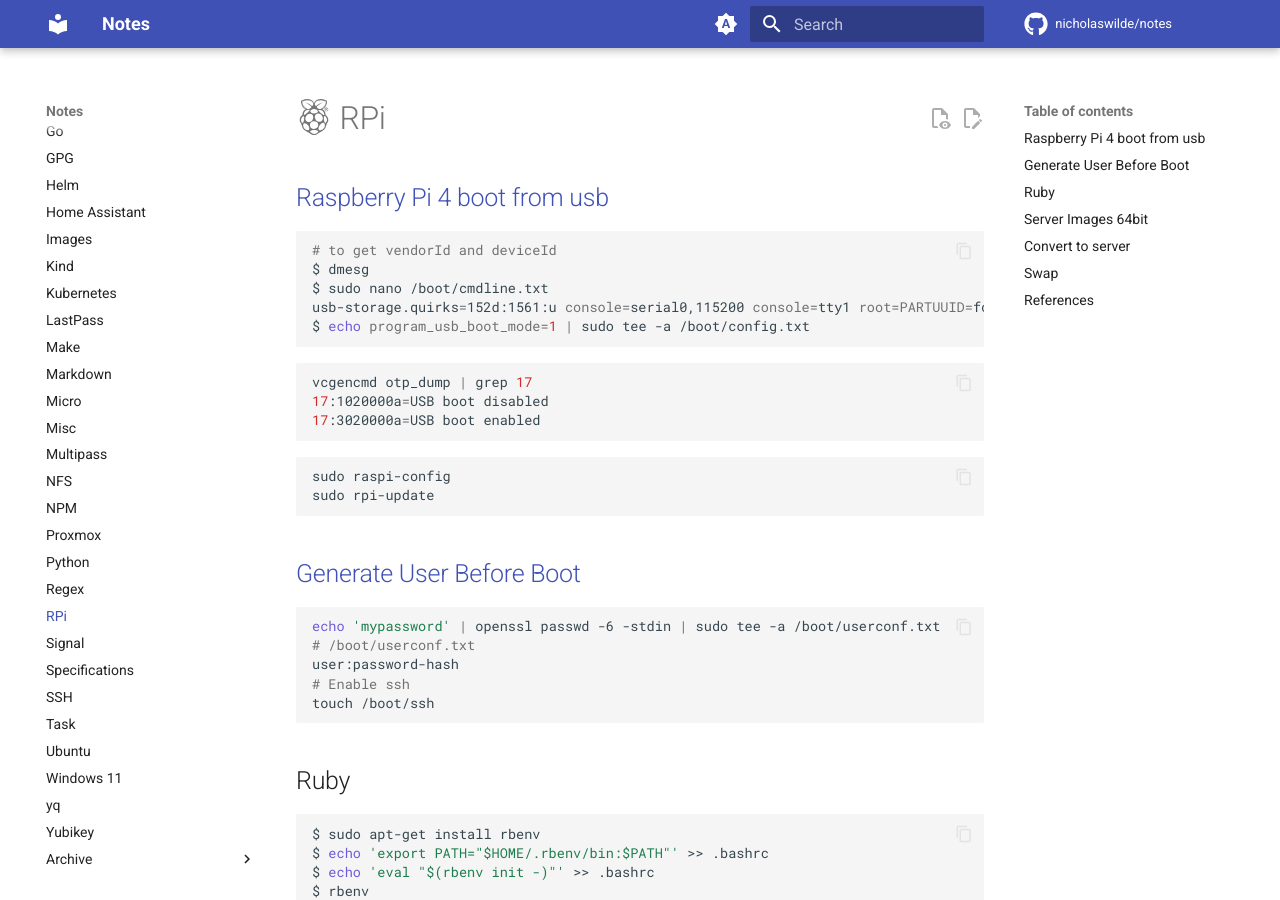
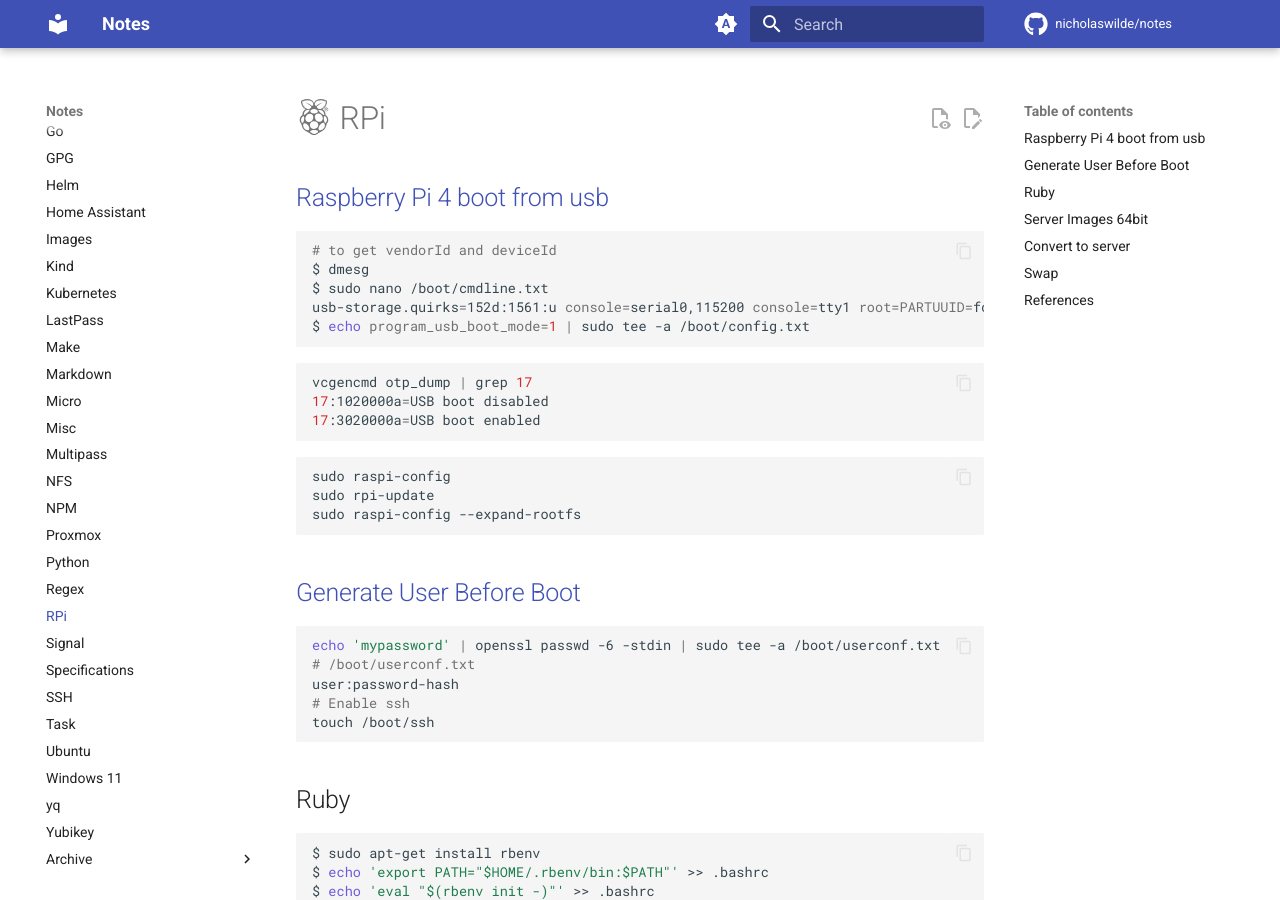
Before and after one commit to nicholaswilde/notes, an MkDocs documentation site: the page built from docs/rpi.md, in a window 1280 px wide and 900 px high. Built offline with MkDocs 1.6.1 and Material for MkDocs 9.7.7, drawn with Linux system fonts in a browser that asks for light colours; comment, search, counter and statistics services are not loaded.

Commit message:
Update rpi.md

````diff
--- a/docs/rpi.md
+++ b/docs/rpi.md
@@ -19,6 +19,7 @@ vcgencmd otp_dump | grep 17
 ```shell
 sudo raspi-config
 sudo rpi-update
+sudo raspi-config --expand-rootfs
 ```
 
 ## [Generate User Before Boot][2]
````
